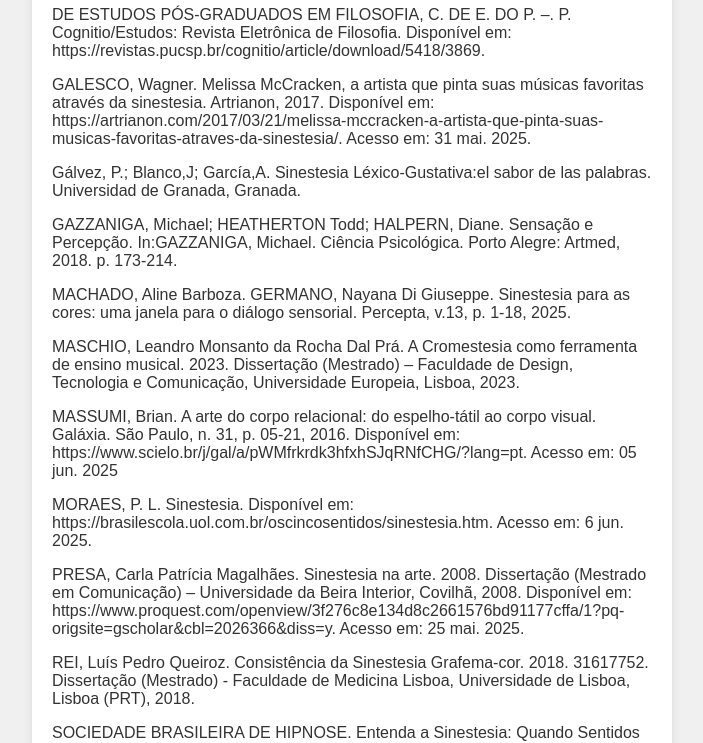
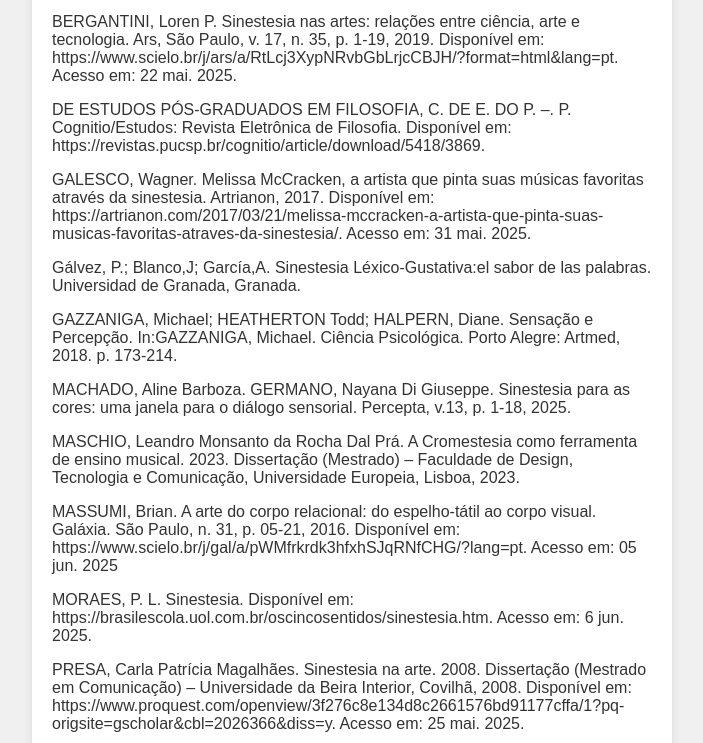
Before and after one commit to fabiogysi/Referencias--trabalho-de-sinestesia-da-disciplina-da-processos-psicologicos-basicos-URI-Erechim-2025, a plain HTML site: page index.html in a window 1280 px wide. Shown: the part 239-982 px from the top of the page, without its empty margins (288-991 px from the left). Drawn offline with Linux system fonts and the light colour scheme.

Commit message:
Atualizar o index.html

```diff
--- a/index.html
+++ b/index.html
@@ -8,7 +8,7 @@
     <style>
         body {
             font-family: Arial, sans-serif;
-            margin: 5px;
+            margin: 100px;
             background-color: #f0f0f0;
             color: #333;
         }
```
